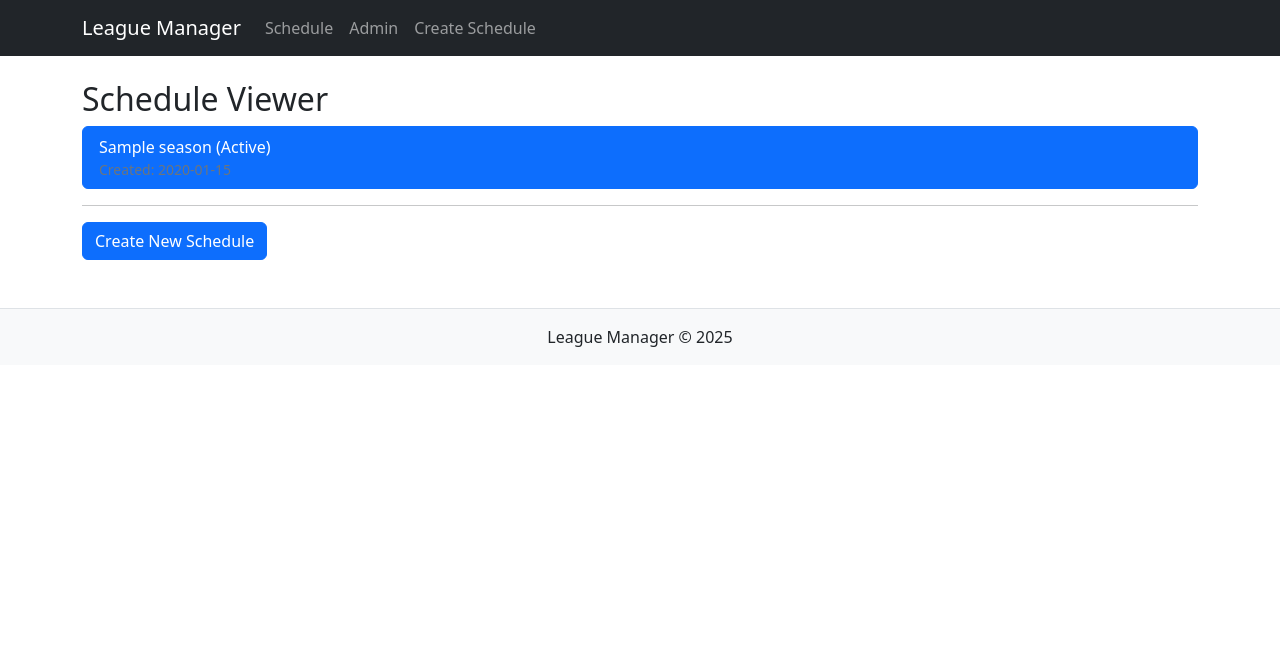
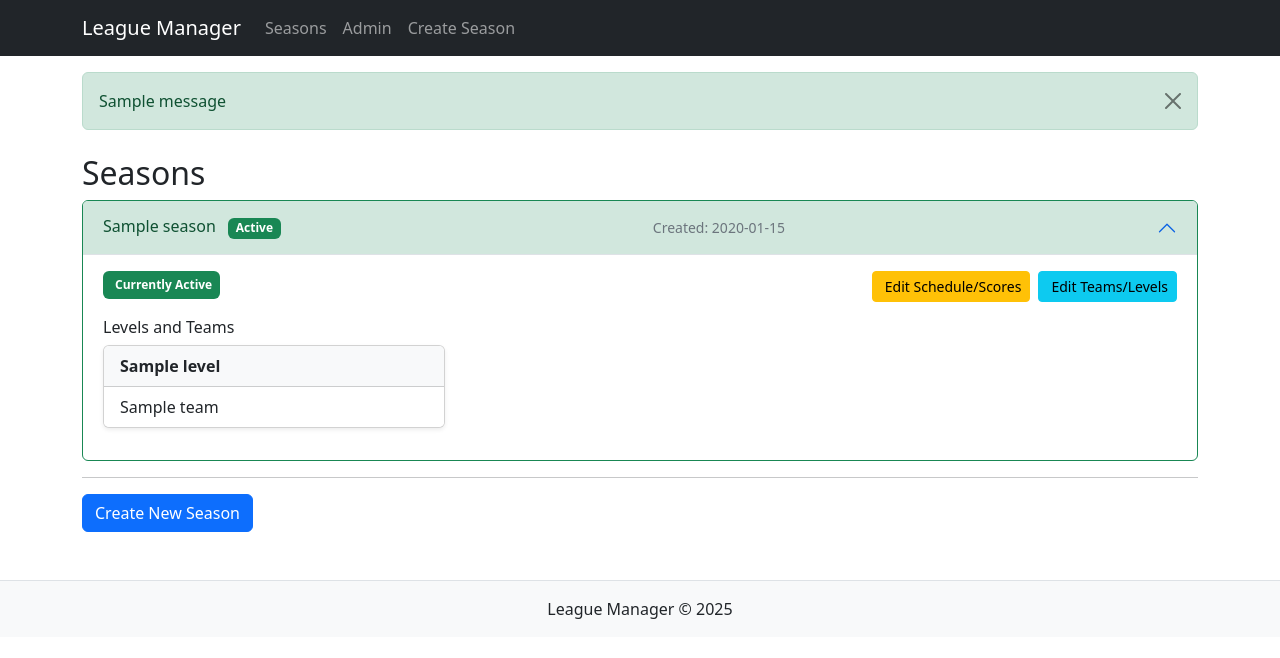
Before and after one commit to platelminto/basketball-scheduler, a Django app: page /scheduler/ in a window 1280 px wide. Shown: the top 658 px of the page. Run offline with Django 5.2, Linux system fonts and the light colour scheme; tables that the repository leaves empty hold one stand-in row (values such as "Sample post"); one stand-in notice (Sample message) is shown.

Commit message:
season-centric view

```diff
--- a/scheduler/templates/base.html
+++ b/scheduler/templates/base.html
@@ -18,13 +18,13 @@
             <div class="collapse navbar-collapse" id="navbarNav">
                 <ul class="navbar-nav">
                     <li class="nav-item">
-                        <a class="nav-link" href="{% url 'scheduler:schedule' %}">Schedule</a>
+                        <a class="nav-link" href="{% url 'scheduler:season_list' %}">Seasons</a>
                     </li>
                     <li class="nav-item">
                         <a class="nav-link" href="/admin/">Admin</a>
                     </li>
                     <li class="nav-item">
-                        <a class="nav-link" href="{% url 'scheduler:create_schedule' %}">Create Schedule</a>
+                        <a class="nav-link" href="{% url 'scheduler:create_season' %}">Create Season</a>
                     </li>
                 </ul>
             </div>
@@ -32,6 +32,19 @@
     </nav>
 
     <main>
+        {# --- ADD Messages Display --- #}
+        {% if messages %}
+            <div class="container mt-3"> {# Add container and margin #}
+                {% for message in messages %}
+                    <div class="alert alert-{% if message.tags %}{{ message.tags }}{% else %}info{% endif %} alert-dismissible fade show" role="alert">
+                        {{ message }}
+                        <button type="button" class="btn-close" data-bs-dismiss="alert" aria-label="Close"></button>
+                    </div>
+                {% endfor %}
+            </div>
+        {% endif %}
+        {# --- END Messages Display --- #}
+
         {% block content %}{% endblock %}
     </main>
 
--- a/scheduler/templates/scheduler/create_schedule.html
+++ b/scheduler/templates/scheduler/create_season.html
@@ -1,6 +1,6 @@
 {% extends 'base.html' %}
 
-{% block title %}Create Schedule{% endblock %}
+{% block title %}Create Season{% endblock %}
 
 {% block extra_css %}
 <style>
@@ -111,7 +111,7 @@
 
 {% block content %}
 <div class="container mt-4">
-    <h2>Create Schedule</h2>
+    <h2>Create Season</h2>
     <form id="scheduleForm" class="mt-4">
         <div id="weeksContainer">
             <!-- Weeks will be added here -->
@@ -472,7 +472,7 @@ document.addEventListener('DOMContentLoaded', function() {
         console.log(data);
 
         // Forward to the team setup page with the schedule data
-        window.location.href = `/scheduler/team_setup/?scheduleData=${encodeURIComponent(JSON.stringify(data))}`;
+        window.location.href = `/team_setup/?scheduleData=${encodeURIComponent(JSON.stringify(data))}`;
     });
 
     function createWeekElement() {
--- a/scheduler/templates/scheduler/game_assignment.html
+++ b/scheduler/templates/scheduler/game_assignment.html
@@ -372,7 +372,7 @@ document.addEventListener('DOMContentLoaded', function() {
         }
         const minimalConfig = { levels: levels, teams_per_level: teams_per_level };
 
-        fetch('/scheduler/validate_schedule/', {
+        fetch('/validate_schedule/', {
             method: 'POST',
             headers: {
                 'Content-Type': 'application/json',
@@ -1142,7 +1142,7 @@ document.addEventListener('DOMContentLoaded', function() {
         // Show loading indicator or message
         console.log('Generating schedule, please wait...');
 
-        fetch('/scheduler/auto_generate_schedule/', {
+        fetch('/auto_generate_schedule/', {
             method: 'POST',
             headers: {
                 'Content-Type': 'application/json',
@@ -1371,7 +1371,7 @@ document.addEventListener('DOMContentLoaded', function() {
         saveBtn.innerHTML = '<span class="spinner-border spinner-border-sm" role="status" aria-hidden="true"></span> Saving...';
 
         // Send the data to the server
-        fetch('/scheduler/save_schedule/', {
+        fetch('/save_schedule/', {
             method: 'POST',
             headers: {
                 'Content-Type': 'application/json',
--- a/scheduler/templates/scheduler/schedule_viewer.html
+++ /dev/null
@@ -1,25 +0,0 @@
-{% extends 'base.html' %}
-
-{% block title %}Schedule Viewer{% endblock %}
-
-{% block content %}
-<div class="container mt-4">
-    <h2>Schedule Viewer</h2>
-
-    {% if seasons %}
-        <div class="list-group">
-            {% for season in seasons %}
-                <a href="{% url 'scheduler:schedule_edit' season.id %}" class="list-group-item list-group-item-action {% if season.is_active %}active{% endif %}">
-                    {{ season.name }} {% if season.is_active %}(Active){% endif %}
-                    <small class="text-muted d-block">Created: {{ season.created_at|date:"Y-m-d" }}</small>
-                </a>
-            {% endfor %}
-        </div>
-    {% else %}
-        <p>No seasons found.</p>
-    {% endif %}
-
-    <hr>
-    <a href="{% url 'scheduler:create_schedule' %}" class="btn btn-primary">Create New Schedule</a>
-</div>
-{% endblock %}
--- /dev/null
+++ b/scheduler/templates/scheduler/season_list.html
@@ -0,0 +1,112 @@
+{% extends 'base.html' %}
+
+{% block title %}Seasons{% endblock %}
+
+{% block content %}
+<div class="container mt-4">
+    <h2>Seasons</h2>
+
+    {% if seasons %}
+        <div class="accordion" id="seasonsAccordion">
+            {% for season in seasons %}
+                <div class="accordion-item mb-2 {% if season.is_active %}border border-success{% endif %}">
+                    <h2 class="accordion-header" id="heading{{ season.id }}">
+                        <button class="accordion-button {% if not season.is_active %}collapsed{% endif %} {% if season.is_active %}bg-success-light{% endif %}" type="button" data-bs-toggle="collapse" data-bs-target="#collapse{{ season.id }}" aria-expanded="{% if season.is_active %}true{% else %}false{% endif %}" aria-controls="collapse{{ season.id }}">
+                            <span class="me-auto"> {# Use flex utilities to push date right #}
+                                {{ season.name }} {% if season.is_active %}<span class="badge bg-success ms-2">Active</span>{% endif %}
+                            </span>
+                            <small class="text-muted">Created: {{ season.created_at|date:"Y-m-d" }}</small>
+                        </button>
+                    </h2>
+                    <div id="collapse{{ season.id }}" class="accordion-collapse collapse {% if season.is_active %}show{% endif %}" aria-labelledby="heading{{ season.id }}" data-bs-parent="#seasonsAccordion">
+                        <div class="accordion-body">
+                            {# --- Action Buttons --- #}
+                            <div class="d-flex justify-content-between align-items-start gap-2 mb-3"> {# Changed to justify-content-between #}
+
+                                {# --- ADD Make Active Form --- #}
+                                <div> {# Wrap form in a div if needed for layout #}
+                                    {% if not season.is_active %}
+                                    <form action="{% url 'scheduler:activate_season' season.id %}" method="post" class="d-inline">
+                                        {% csrf_token %}
+                                        <button type="submit" class="btn btn-sm btn-success">
+                                            <i class="fas fa-check-circle me-1"></i> Make Active
+                                        </button>
+                                    </form>
+                                    {% else %}
+                                        {# Optionally show something if it's already active, or just nothing #}
+                                         <span class="badge bg-success p-2"><i class="fas fa-check-circle me-1"></i> Currently Active</span>
+                                    {% endif %}
+                                </div>
+                                {# --- END Make Active Form --- #}
+
+                                {# --- Existing Edit Buttons (Grouped) --- #}
+                                <div class="d-flex gap-2">
+                                    <a href="{% url 'scheduler:schedule_edit' season.id %}" class="btn btn-sm btn-warning">
+                                        <i class="fas fa-calendar-alt me-1"></i> Edit Schedule/Scores
+                                    </a>
+                                    <a href="{% url 'scheduler:edit_season_structure' season.id %}" class="btn btn-sm btn-info">
+                                        <i class="fas fa-users-cog me-1"></i> Edit Teams/Levels
+                                    </a>
+                                </div>
+                                {# --- END Existing Edit Buttons --- #}
+
+                            </div>
+
+                            {# --- Levels and Teams content --- #}
+                            {% with levels_with_teams=season.levels.all %} {# Use the prefetched data #}
+                                {% if levels_with_teams %}
+                                    <h6>Levels and Teams</h6>
+                                    <div class="row">
+                                        {% for level in levels_with_teams %}
+                                            <div class="col-md-6 col-lg-4 mb-3"> {# Adjusted columns for potentially tighter space #}
+                                                <div class="card shadow-sm">
+                                                    <div class="card-header bg-light">
+                                                        <strong>{{ level.name }}</strong>
+                                                    </div>
+                                                    <ul class="list-group list-group-flush">
+                                                        {% for team in level.teams.all %} {# Use prefetched teams #}
+                                                            <li class="list-group-item">{{ team.name }}</li>
+                                                        {% empty %}
+                                                            <li class="list-group-item text-muted fst-italic">No teams in this level.</li>
+                                                        {% endfor %}
+                                                    </ul>
+                                                </div>
+                                            </div>
+                                        {% endfor %}
+                                    </div>
+                                {% else %}
+                                    <div class="alert alert-light border" role="alert">
+                                        No levels or teams have been defined for this season yet.
+                                        <a href="{% url 'scheduler:edit_season_structure' season.id %}" class="alert-link">Edit Teams/Levels</a> to add some.
+                                    </div>
+                                {% endif %}
+                            {% endwith %}
+                            {# --- End content --- #}
+                        </div>
+                    </div>
+                </div>
+            {% endfor %}
+        </div>
+    {% else %}
+        <p class="alert alert-info">No seasons found.</p>
+    {% endif %}
+
+    <hr>
+    <a href="{% url 'scheduler:create_season' %}" class="btn btn-primary">Create New Season</a>
+</div>
+{% endblock %}
+
+{% block extra_css %}
+{{ block.super }} {# Include parent block CSS if any #}
+<style>
+    .accordion-button.bg-success-light {
+       background-color: #d1e7dd; /* Lighter success background for active season header */
+       color: #0f5132;
+    }
+    .accordion-button:focus {
+        box-shadow: none; /* Remove default focus outline if desired */
+    }
+    /* Ensure icons are included if you haven't already */
+    @import url("https://cdnjs.cloudflare.com/ajax/libs/font-awesome/6.0.0/css/all.min.css");
+</style>
+{% endblock %}
--- a/scheduler/templates/scheduler/team_setup.html
+++ b/scheduler/templates/scheduler/team_setup.html
@@ -192,7 +192,7 @@ document.addEventListener('DOMContentLoaded', function() {
         console.log(combinedData);
 
         // Redirect to game assignment page with data
-        window.location.href = `/scheduler/game_assignment/?setupData=${encodeURIComponent(JSON.stringify(combinedData))}`;
+        window.location.href = `/game_assignment/?setupData=${encodeURIComponent(JSON.stringify(combinedData))}`;
     });
 
     // Helper function to add a level column
--- a/scheduler/templates/scheduler/validation_results.html
+++ b/scheduler/templates/scheduler/validation_results.html
@@ -51,7 +51,7 @@
         {% endfor %}
     </div>
 
-    <form action="/scheduler/game_assignment/" method="post" class="mt-4">
+    <form action="/game_assignment/" method="post" class="mt-4">
         {% csrf_token %}
         <input type="hidden" name="schedule_data" value="{{ schedule_data }}">
 
--- a/scheduler/urls.py
+++ b/scheduler/urls.py
@@ -4,9 +4,9 @@ from . import views
 app_name = "scheduler"
 
 urlpatterns = [
-    # Main schedule viewer page
-    path("", views.schedule_viewer, name="schedule"),
-    path("create/", views.create_schedule, name="create_schedule"),
+    # Renamed and updated view/name for listing seasons
+    path("", views.season_list, name="season_list"),
+    path("create/", views.create_season, name="create_season"),
     path("team_setup/", views.team_setup, name="team_setup"),
     path("game_assignment/", views.game_assignment, name="game_assignment"),
     path("validate_schedule/", views.validate_schedule, name="validate_schedule"),
@@ -16,15 +16,30 @@ urlpatterns = [
         name="auto_generate_schedule",
     ),
     path("save_schedule/", views.save_schedule, name="save_schedule"),
-    # Updated URL for editing a specific schedule to use the renamed view
-    path("schedule/<int:season_id>/", views.schedule_edit, name="schedule_edit"),
-    # Data endpoint URL remains the same
+    path(
+        "season/<int:season_id>/activate/",
+        views.activate_season,
+        name="activate_season",
+    ),
+    # Add placeholder URL for editing season structure
+    path(
+        "season/<int:season_id>/edit_structure/",
+        views.edit_season_structure,
+        name="edit_season_structure",
+    ),
+    # URL for editing a specific schedule (games/scores)
+    path(
+        "season/<int:season_id>/edit_schedule/",
+        views.schedule_edit,
+        name="schedule_edit",
+    ),
+    # Data endpoint URL needs updating to match structure if desired, but keeping for now
     path(
         "schedule/<int:season_id>/data/",
         views.get_season_schedule_data,
         name="get_season_schedule_data",
     ),
-    # Update endpoint URL remains the same
+    # Update endpoint URL needs updating to match structure if desired, but keeping for now
     path(
         "schedule/<int:season_id>/update/",
         views.update_schedule,
--- a/scheduler/views.py
+++ b/scheduler/views.py
@@ -1,4 +1,4 @@
-from django.shortcuts import render, get_object_or_404
+from django.shortcuts import render, get_object_or_404, redirect
 from django.http import JsonResponse, HttpRequest
 import json
 from django.views.decorators.csrf import ensure_csrf_cookie, csrf_exempt
@@ -10,6 +10,7 @@ from collections import defaultdict
 from django.utils.dateparse import parse_datetime
 from django.utils.timezone import make_aware, get_current_timezone
 from django.conf import settings
+from django.contrib import messages
 
 from tests import (
     pairing_tests,
@@ -20,16 +21,20 @@ from tests import (
 from utils import get_config_from_schedule_creator
 
 
-def schedule_viewer(request):
-    """View for the main schedule page - potentially list seasons."""
-    # TODO: List available seasons to navigate to schedule_view_edit
-    seasons = Season.objects.all().order_by("-is_active", "-created_at")
-    return render(request, "scheduler/schedule_viewer.html", {"seasons": seasons})
+def season_list(request):
+    """View to list all available Seasons with their levels and teams for inline expansion."""
+    seasons = (
+        Season.objects.all()
+        .prefetch_related("levels__teams")  # Prefetch levels and their teams
+        .order_by("-is_active", "-created_at")
+    )
+    context = {"seasons": seasons}
+    return render(request, "scheduler/season_list.html", context)
 
 
-def create_schedule(request):
-    """View to start creating a new schedule"""
-    return render(request, "scheduler/create_schedule.html")
+def create_season(request):
+    """View to start creating a new season"""
+    return render(request, "scheduler/create_season.html")
 
 
 def team_setup(request):
@@ -571,3 +576,36 @@ def update_schedule(request: HttpRequest, season_id: int):
             },
             status=200,
         )
+
+
+@require_POST
+def activate_season(request, season_id):
+    """Sets the specified season as active."""
+    season_to_activate = get_object_or_404(Season, pk=season_id)
+    if not season_to_activate.is_active:
+        season_to_activate.is_active = True
+        try:
+            season_to_activate.save()
+            messages.success(
+                request, f"Season '{season_to_activate.name}' is now active."
+            )
+        except Exception as e:
+            messages.error(request, f"Could not activate season: {e}")
+
+    return redirect("scheduler:season_list")
+
+
+# Placeholder for the new view to edit season structure (Levels/Teams)
+def edit_season_structure(request, season_id):
+    # TODO: Implement view to edit levels and teams for an existing season
+    season = get_object_or_404(Season, pk=season_id)
+    # For now, just redirect back to the detail page or render a simple placeholder
+    # Example: Render a placeholder template
+    return render(
+        request,
+        "scheduler/edit_season_structure_placeholder.html",
+        {"season": season},
+    )
+    # Or redirect:
+    # from django.shortcuts import redirect
+    # return redirect('scheduler:season_detail', season_id=season_id)
```
Also changed, not shown: scheduler/templates/scheduler/edit_season_structure_placeholder.html (added, +26 -0 lines), scheduler/templates/scheduler/schedule_view_edit.html (+4 -3 lines).
